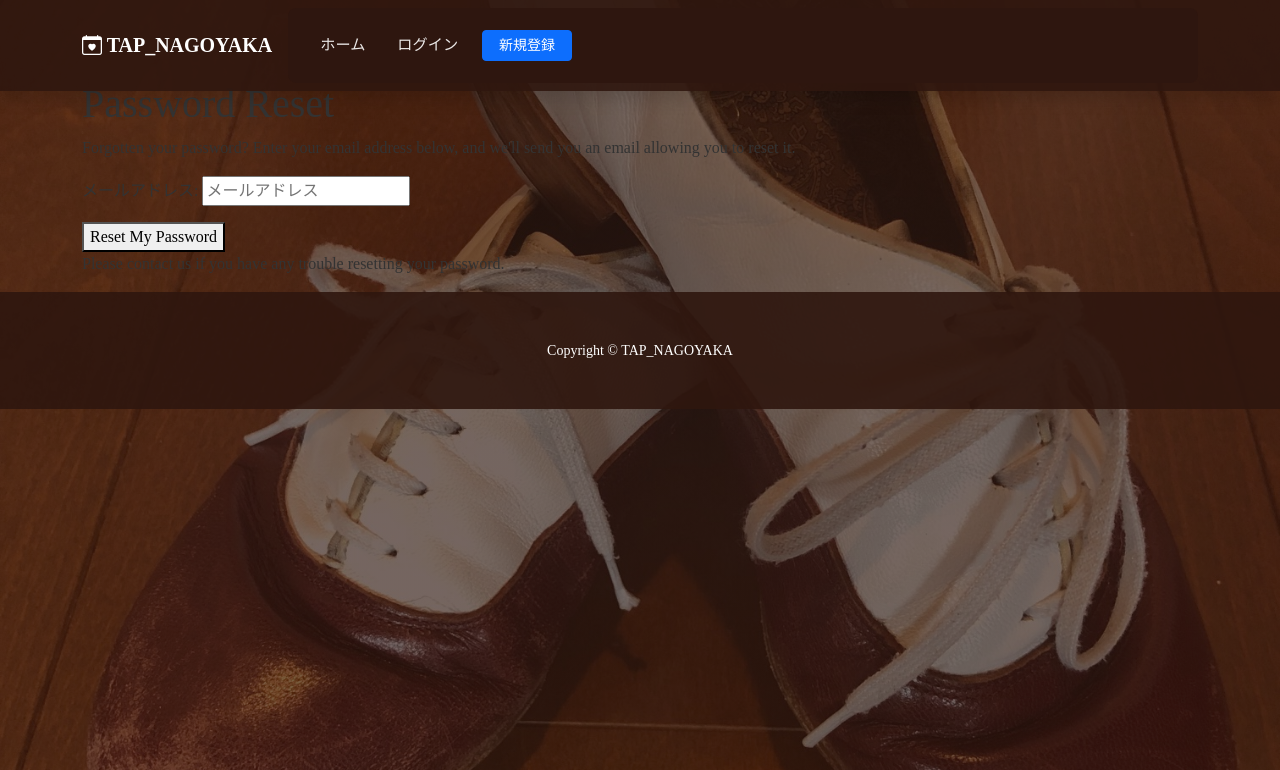
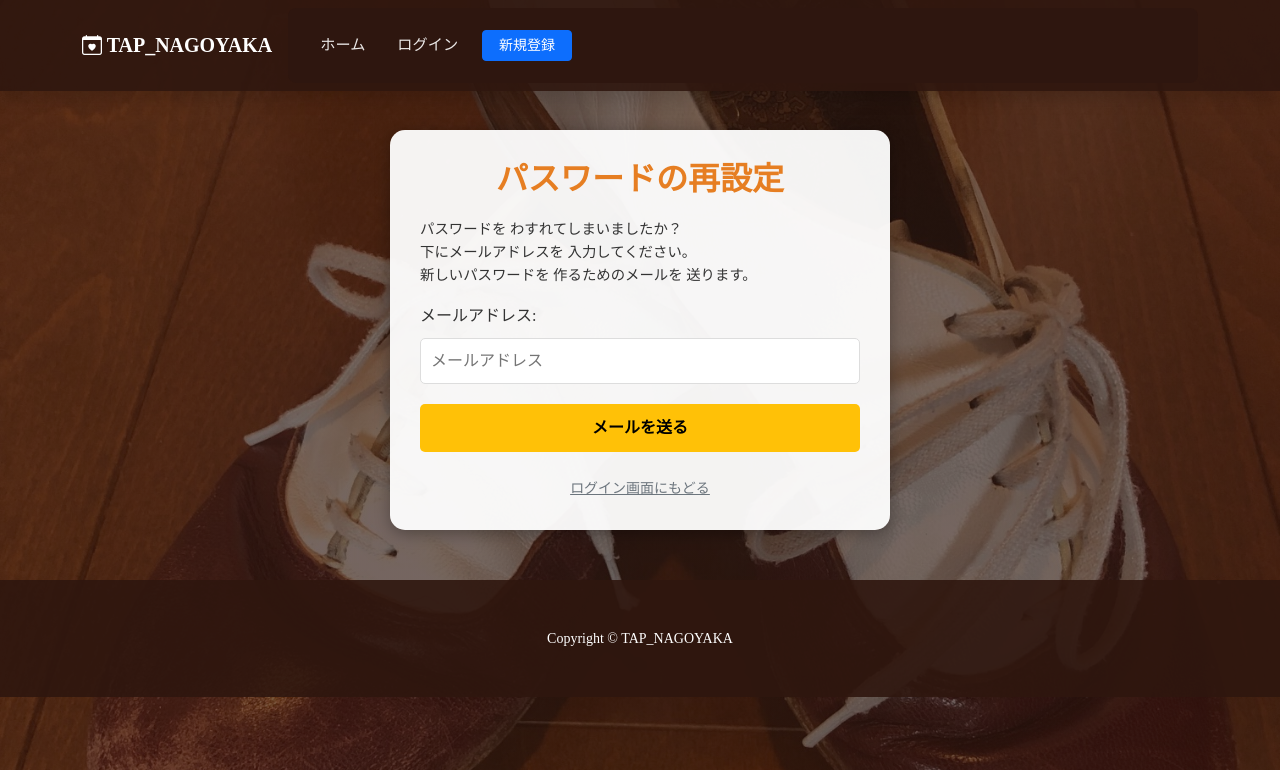
Before and after one commit to Toshi6216/Nagoyaka_lesson-reserve, a Django app: page /accounts/password/reset/ in a window 1280 px wide. Shown: the top 770 px of the page. Run offline with Django 5.2, Linux system fonts and the light colour scheme; parts of the project's set-up code (start-up, migrations or seed data) failed here and were passed over.

Commit message:
passwordリセット機能追加

```diff
--- a/nagoyaka/static/css/styles.css
+++ b/nagoyaka/static/css/styles.css
@@ -285,3 +285,48 @@ body {
     line-height: 4rem;
   }
 }
+
+/* パスワードリセット画面専用のスタイル */
+.password-reset-box {
+    background-color: rgba(255, 255, 255, 0.95); /* 真っ白に近い背景 */
+    padding: 30px;
+    border-radius: 15px;
+    box-shadow: 0 4px 15px rgba(0,0,0,0.3);
+    color: #333; /* 文字を濃いグレーにして読みやすく */
+    max-width: 500px;
+    margin: 50px auto;
+}
+
+.password-reset-box h2 {
+    color: #e67e22; /* サイトカラーのオレンジ */
+    font-weight: bold;
+    margin-bottom: 20px;
+    text-align: center;
+}
+
+.password-reset-box p {
+    font-size: 0.9rem;
+    line-height: 1.6;
+}
+
+/* 入力欄とボタンを使いやすく */
+.password-reset-box input[type="email"],
+.password-reset-box input[type="password"] {
+    width: 100%;
+    padding: 10px;
+    margin-top: 10px;
+    border: 1px solid #ddd;
+    border-radius: 5px;
+}
+
+.password-reset-box button {
+    width: 100%;
+    background-color: #ffc107; /* 警告色の黄色（目立つ！） */
+    color: #000;
+    border: none;
+    padding: 12px;
+    font-weight: bold;
+    border-radius: 5px;
+    margin-top: 20px;
+    cursor: pointer;
+}
--- a/templates/account/login.html
+++ b/templates/account/login.html
@@ -34,4 +34,9 @@
     <p class="small text-muted mb-0">アカウントを持っていない方は</p>
     <a href="{% url 'account_signup' %}" class="fw-bold">新規登録はこちら</a>
 </div>
+<div class="mt-2 text-center">
+    <a href="{% url 'account_reset_password' %}" class="small text-muted">
+        パスワードを忘れた方はこちら
+    </a>
+</div>
 {% endblock %}
--- /dev/null
+++ b/templates/account/password_reset.html
@@ -0,0 +1,27 @@
+{% extends "base.html" %}
+
+{% block content %}
+<div class="container mt-5">
+    <div class="password-reset-box">
+        <h2>パスワードの再設定</h2>
+
+        <p>パスワードを わすれてしまいましたか？<br>
+        下にメールアドレスを 入力してください。<br>
+        新しいパスワードを 作るためのメールを 送ります。</p>
+
+        <form method="POST" action="{% url 'account_reset_password' %}" class="password_reset">
+            {% csrf_token %}
+            <div>
+                <label for="id_email">メールアドレス:</label>
+                {{ form.email }}
+            </div>
+
+            <button type="submit">メールを送る</button>
+        </form>
+
+        <div class="mt-4 text-center">
+            <a href="{% url 'account_login' %}" class="text-secondary small">ログイン画面にもどる</a>
+        </div>
+    </div>
+</div>
+{% endblock %}
```
Also changed, not shown: templates/account/password_reset_done.html (added, +24 -0 lines), templates/account/password_reset_from_key.html (added, +16 -0 lines), templates/account/password_reset_from_key_done.html (added, +23 -0 lines).
